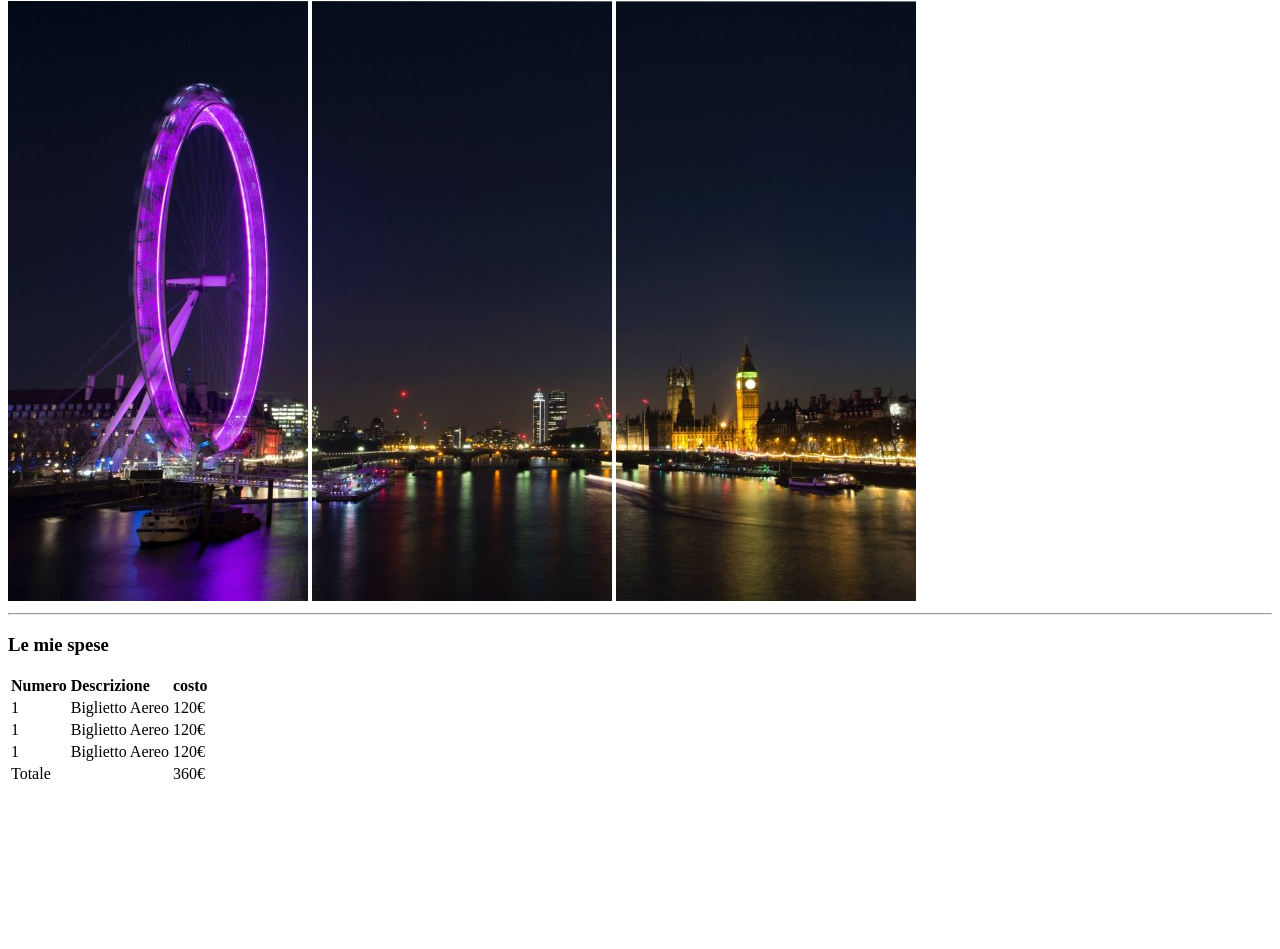
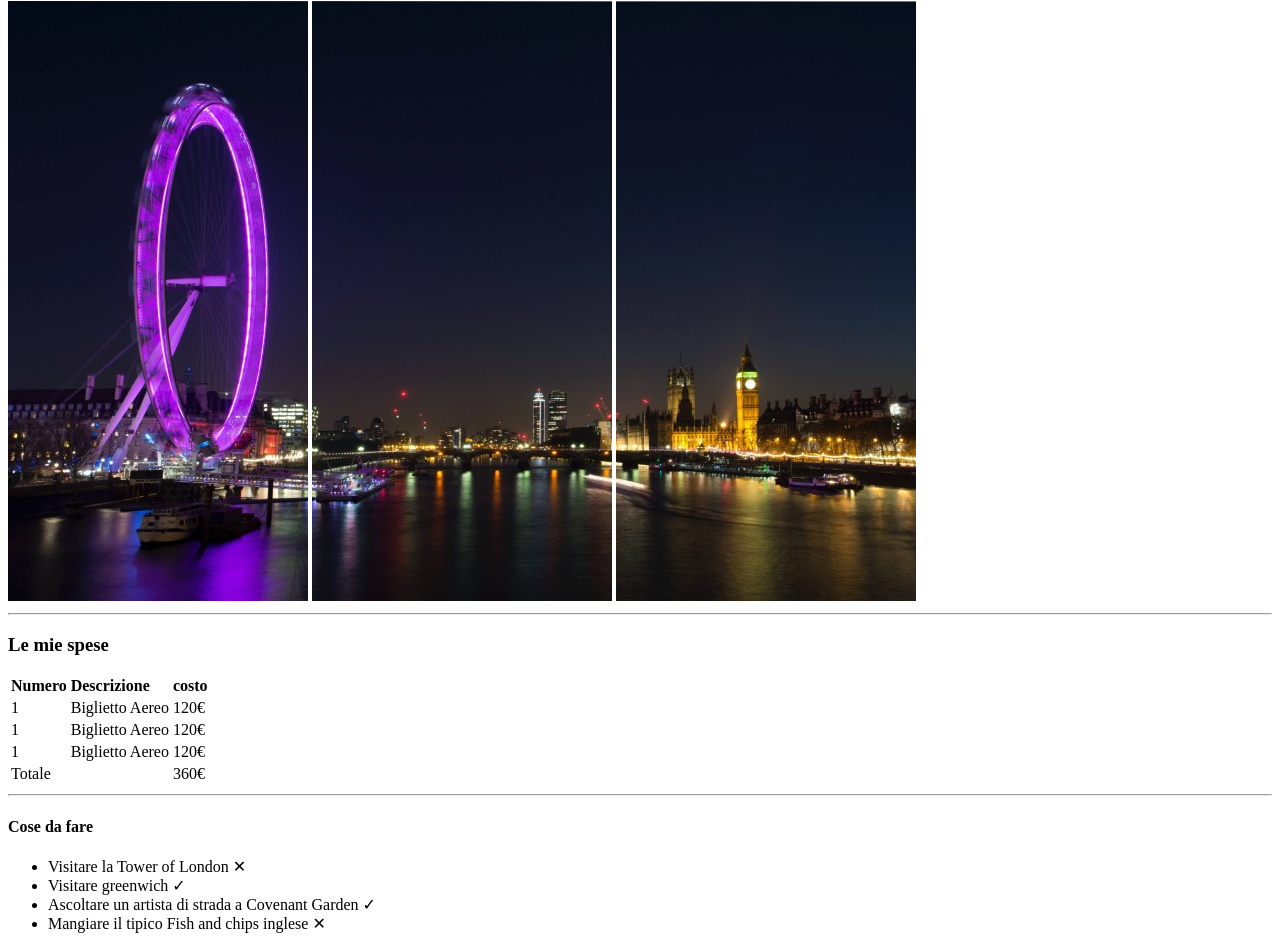
Before and after one commit to GiovanniMarseglia/html-london-trip, a plain HTML site: page index.html in a window 1280 px wide. Shown: the part 79-1028 px from the top of the page. Before the commit the page ends 873 px from the top, so only its background shows below. Drawn offline with Linux system fonts and the light colour scheme.

Commit message:
Aggiunta la lista di cose fatte e non fatte

```diff
--- a/index.html
+++ b/index.html
@@ -19,6 +19,9 @@
         <!-- spese effettuate -->
         <section>
             <h3>Le mie spese</h3>
+
+            <!-- Inizio tabella spese -->
+
             <table>
                <thead>
 
@@ -66,11 +69,34 @@
 
 
             </table>
+            <hr>
         </section>
 
 
-        <!-- cose fatte -->
-        <section></section>
+        <!-- cose fatte o da fare -->
+        <section>
+            <h4>Cose da fare</h4>
+
+            <!-- inizio tabella non ordinata delle cose fatte e non fatte -->
+
+            <ul>
+                <li>
+                        Visitare la Tower of London &#10005
+                </li>
+
+                <li>
+                   Visitare greenwich &#10003
+                </li>
+
+                <li>
+                    Ascoltare un artista di strada a Covenant Garden &#10003
+                </li>
+
+                <li>
+                    Mangiare il tipico Fish and chips inglese &#10005
+                </li>
+            </ul>
+        </section>
 
 
         <!-- info utili -->
```
